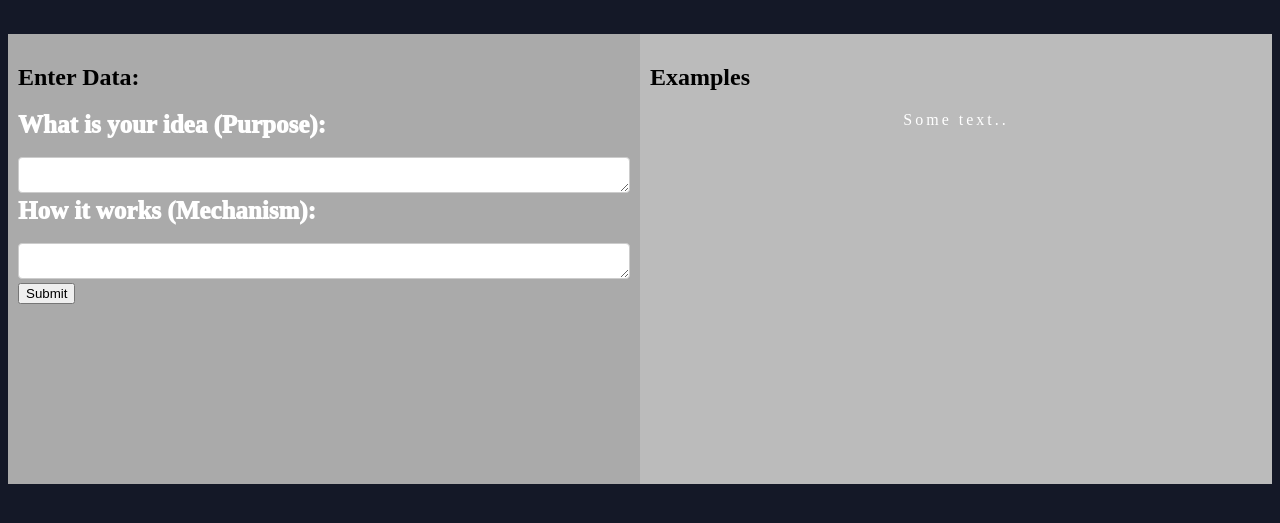
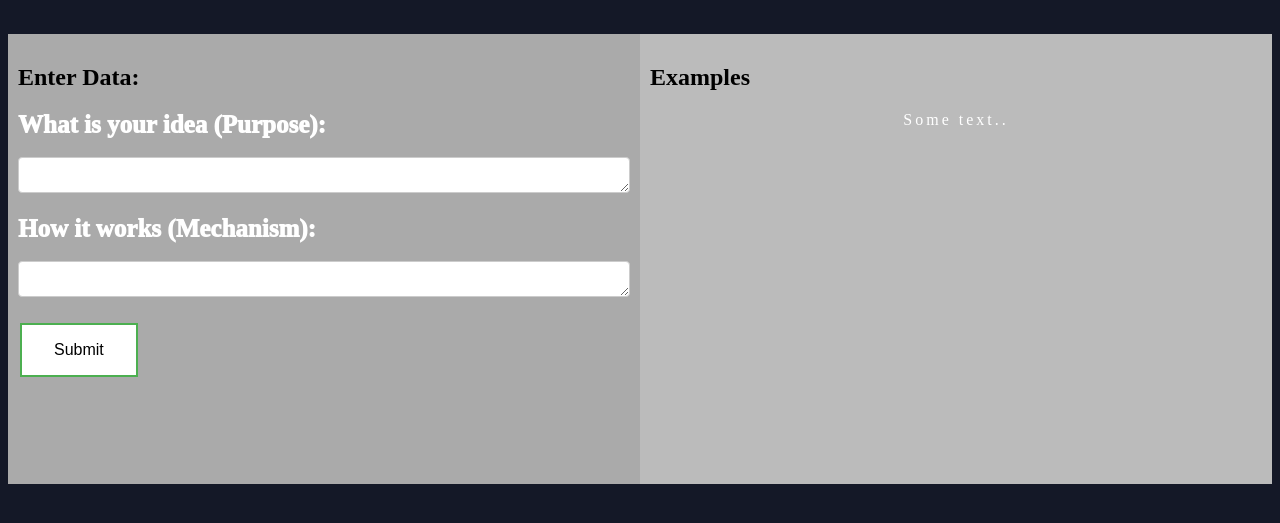
Before and after one commit to teiadom/ideasubmission, a Flask app: page / in a window 1280 px wide. Shown: the part 152-675 px from the top of the page. Run offline with Flask 2, Linux system fonts and the light colour scheme.

Commit message:
changed html

```diff
--- a/flask_qa/templates/home1.html
+++ b/flask_qa/templates/home1.html
@@ -65,6 +65,30 @@ p {
   color:white;
 }
 
+.button {
+  background-color: #4CAF50; /* Green */
+  border: none;
+  color: white;
+  padding: 16px 32px;
+  text-align: center;
+  text-decoration: none;
+  display: inline-block;
+  font-size: 16px;
+  margin: 4px 2px;
+  transition-duration: 0.4s;
+  cursor: pointer;
+}
+
+.subBtn {
+  background-color: white;
+  color: black;
+  border: 2px solid #4CAF50;
+}
+
+.subBtn:hover {
+  background-color: #4CAF50;
+  color: white;
+}
 </style>
 </head>
 
@@ -89,6 +113,7 @@ p {
                     </div>
                   </div>
                  <div class="form-group">
+                     <br>
                   <label for="textArea" class="purpose">How it works (Mechanism):</label>
                     <div class="col-lg-10">
                         <br>
@@ -96,10 +121,10 @@ p {
 
                     </div>
                   </div>
-
+                    <br>
                   <div class="form-group">
                     <div class="col-lg-10 col-lg-offset-2">
-                      <button type="submit" class="btn btn-primary">Submit</button>
+                      <button type="submit" class="button subBtn">Submit</button>
                     </div>
                   </div>
   </div>
```
